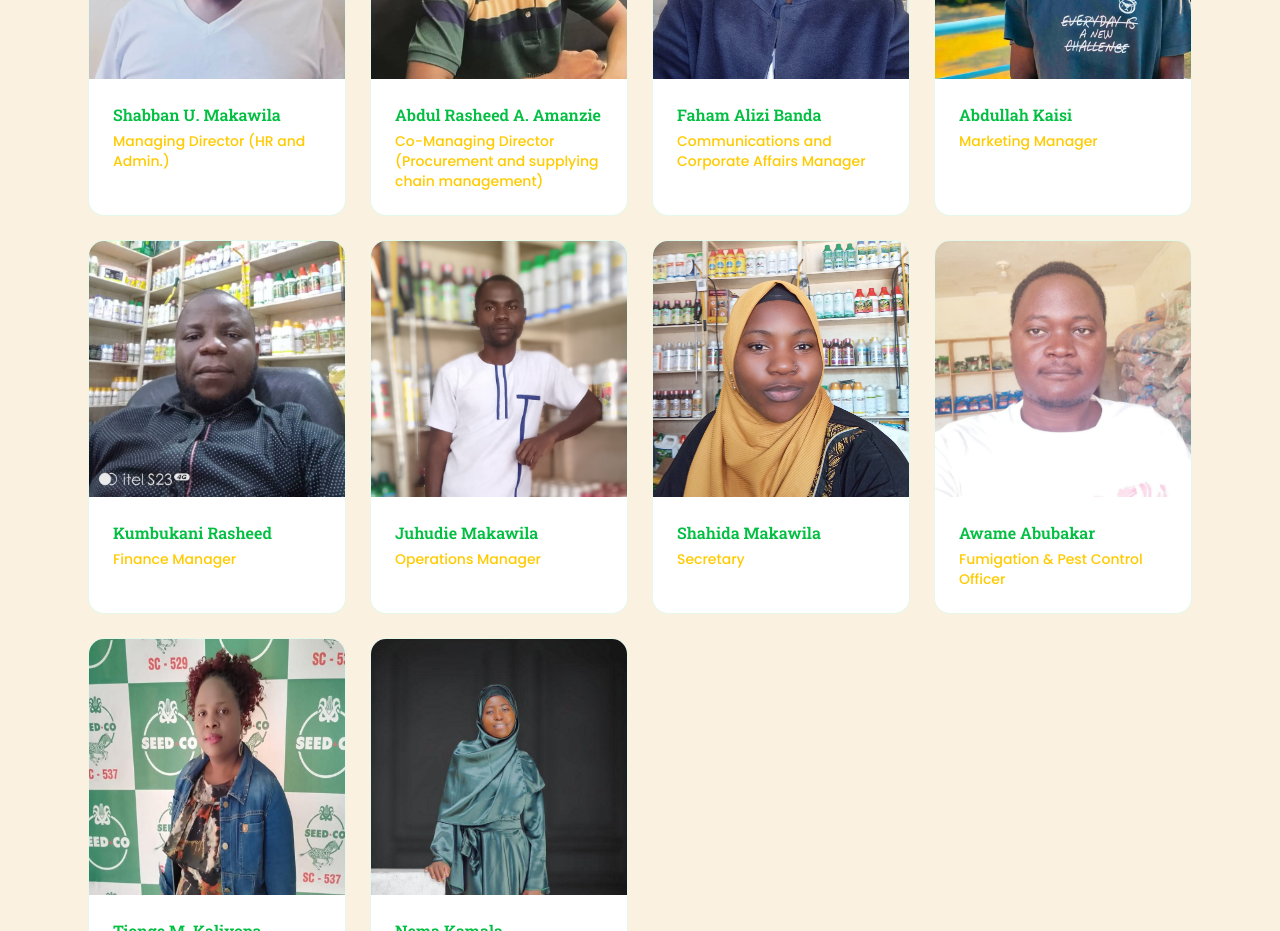
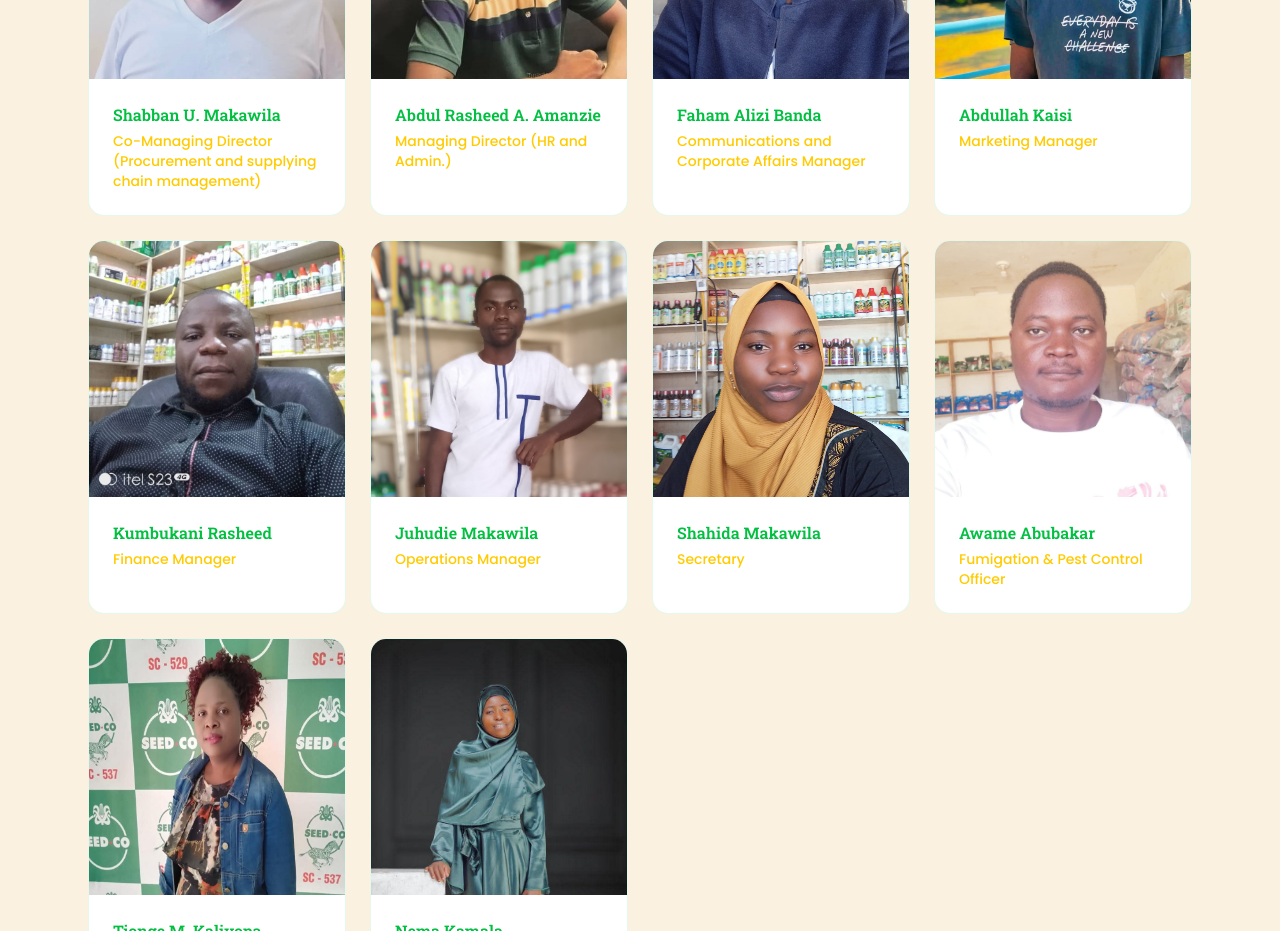
Before and after one commit to nexusbrandsmw/global-chemicals, a Next.js app: page /about in a window 1280 px wide. Shown: the part 2220-3151 px from the top of the page. Built offline with nearby package versions, Linux system fonts and the light colour scheme.

Commit message:
Correction v5

```diff
--- a/app/about/page.tsx
+++ b/app/about/page.tsx
@@ -24,8 +24,8 @@ const coreValues = [
 ];
 
 const team = [
-  { name: "Shabban U. Makawila", role: "Managing Director (HR and Admin.)", qualification: "CIPS Diploma", image: "/Shabban.jpg" },
-  { name: "Abdul Rasheed A. Amanzie", role: "Co-Managing Director (Procurement and supplying chain management)", qualification: "BBA", image: "/rasheed.jpg" },
+  { name: "Shabban U. Makawila", role: "Co-Managing Director (Procurement and supplying chain management)", qualification: "CIPS Diploma", image: "/Shabban.jpg" },
+  { name: "Abdul Rasheed A. Amanzie", role: "Managing Director (HR and Admin.)", qualification: "BBA", image: "/rasheed.jpg" },
   { name: "Faham Alizi Banda", role: "Communications and Corporate Affairs Manager", qualification: "Degree in Communication Studies", image: "/FahamBanda.jpeg" },
   { name: "Abdullah Kaisi", role: "Marketing Manager", qualification: "CIPS Diploma", image: "/Abdullah.jpeg" },
   { name: "Kumbukani Rasheed", role: "Finance Manager", qualification: "Associate Degree in Marketing & Diploma in Business Management", image: "/kumbukani.jpg" },
```
